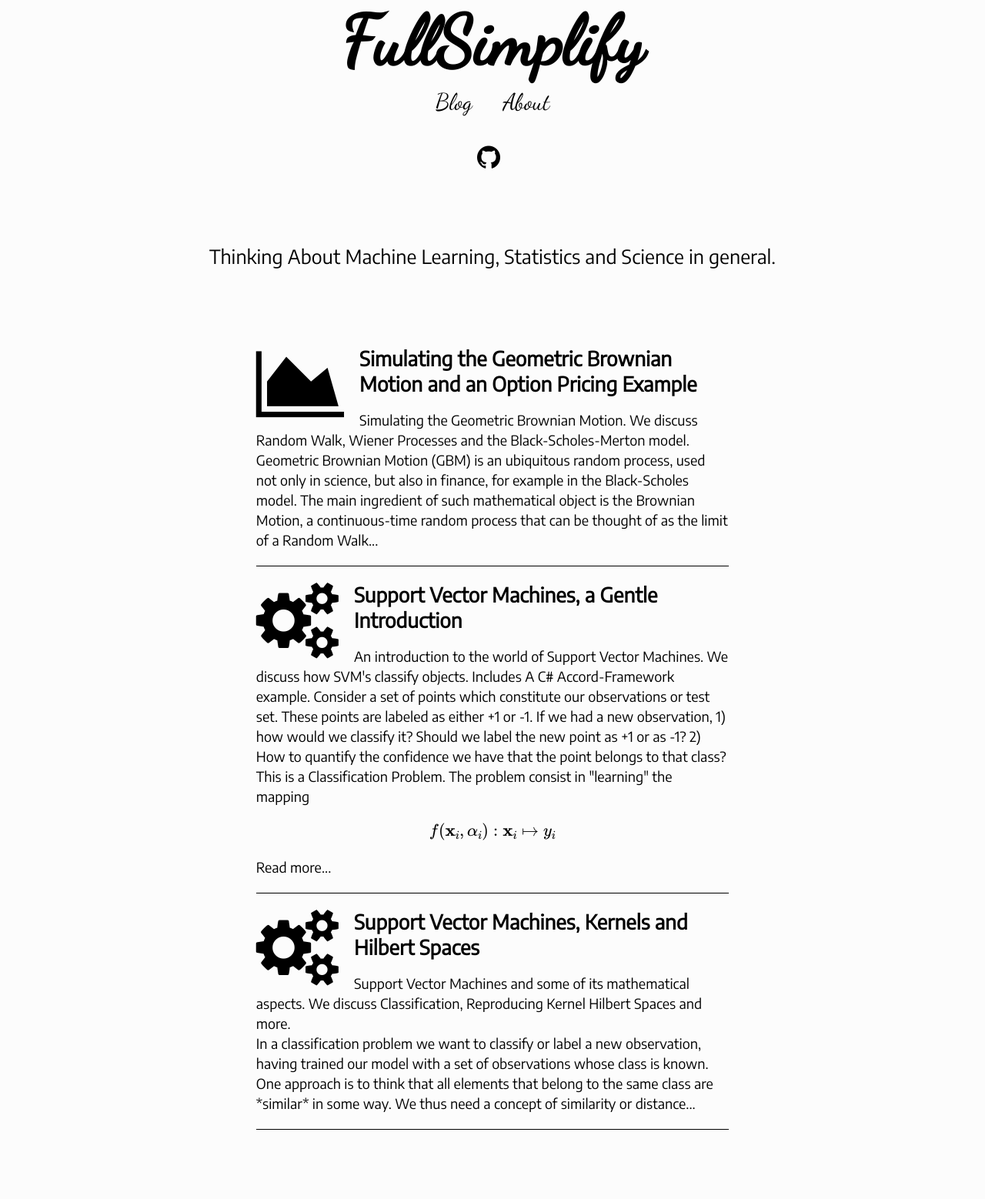
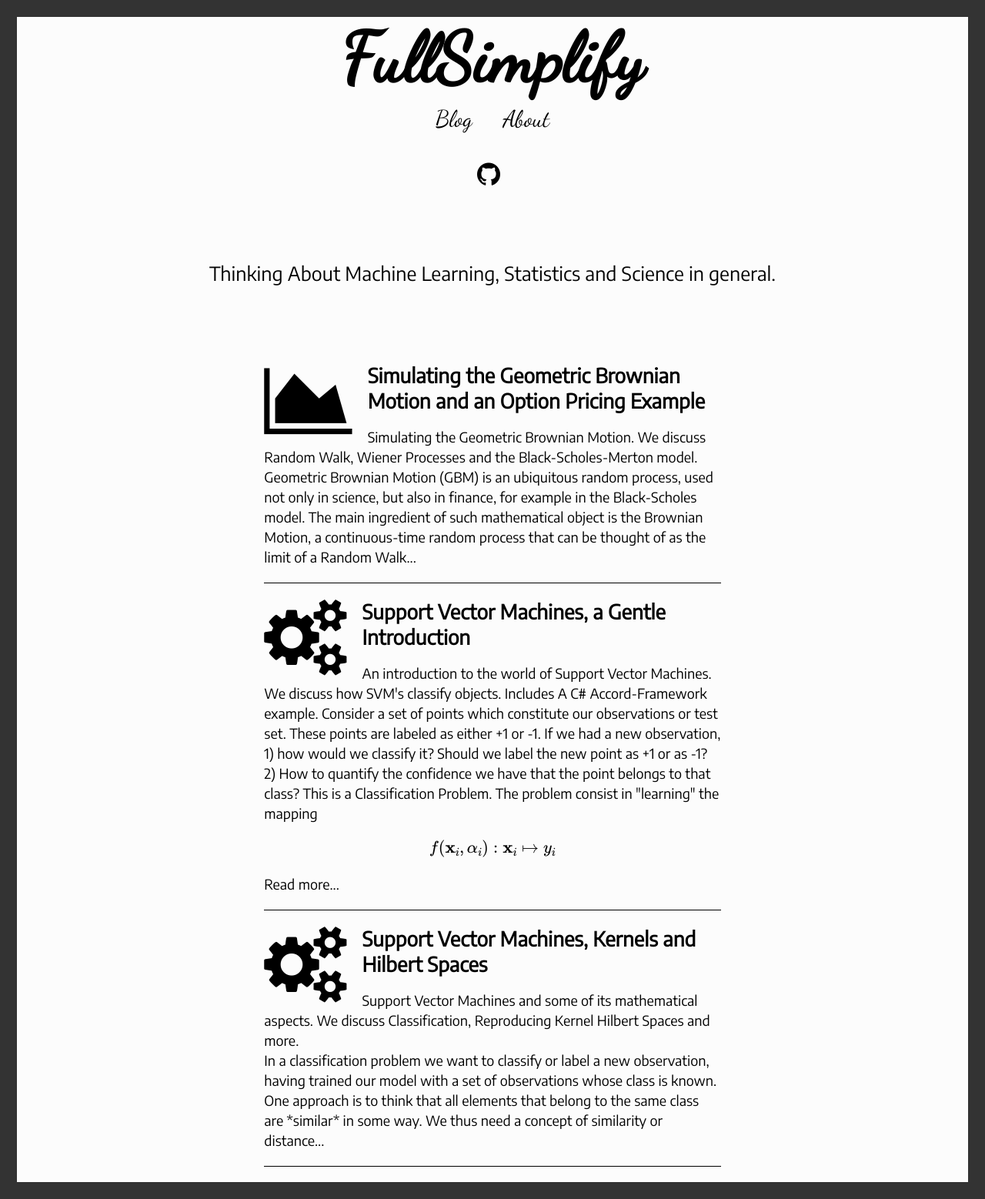
Before and after one commit to FullSimplify/FullSimplify.github.io, a Jekyll site: the page built from index.html, in a window 1280 px wide. Shown: the whole page at 77% size. Built offline with Jekyll 4.4.1, drawn with Linux system fonts in a browser that asks for light colours; some web fonts are replaced; formulas are drawn with MathJax 3; before the commit the page ends 1488 px from its top, so only the background shows below that.

Commit message:
Update _default.scss

```diff
--- a/_sass/_default.scss
+++ b/_sass/_default.scss
@@ -4,6 +4,9 @@ body {
     color: $iron;
     //background-color: $dorian;
 	background-color: #fcfcfc;
+    border-style: solid;
+    border-width: 22px;
+    color: $iron;
 }
 .border
 {
```
